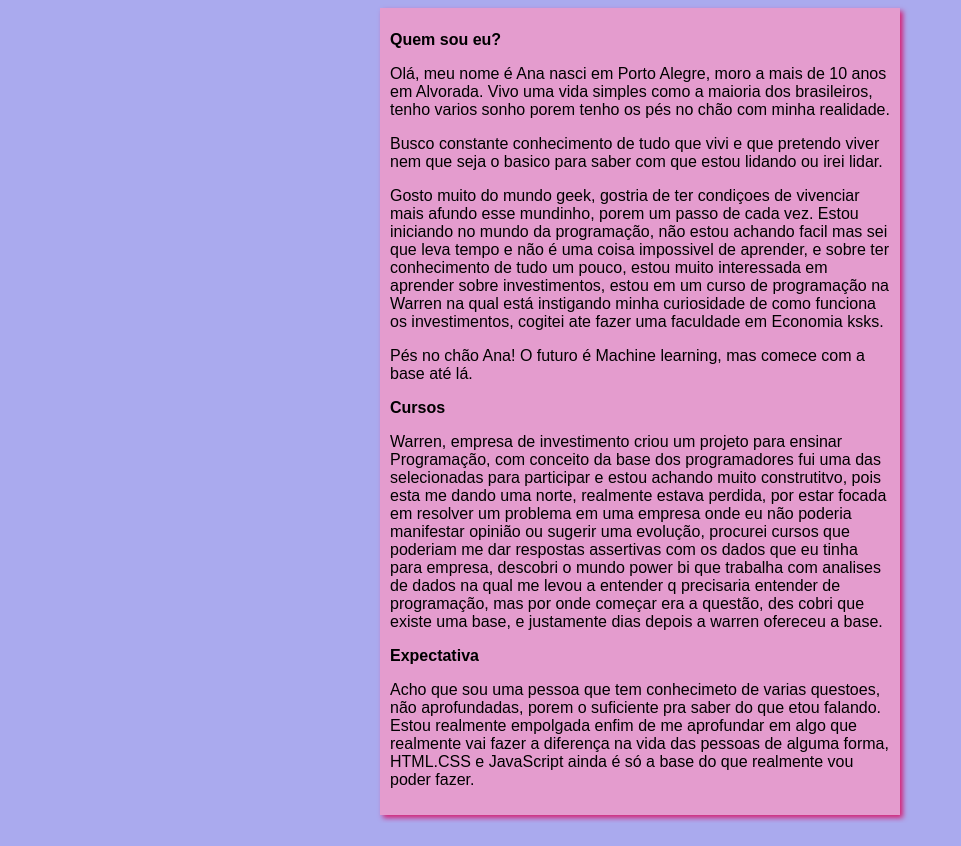
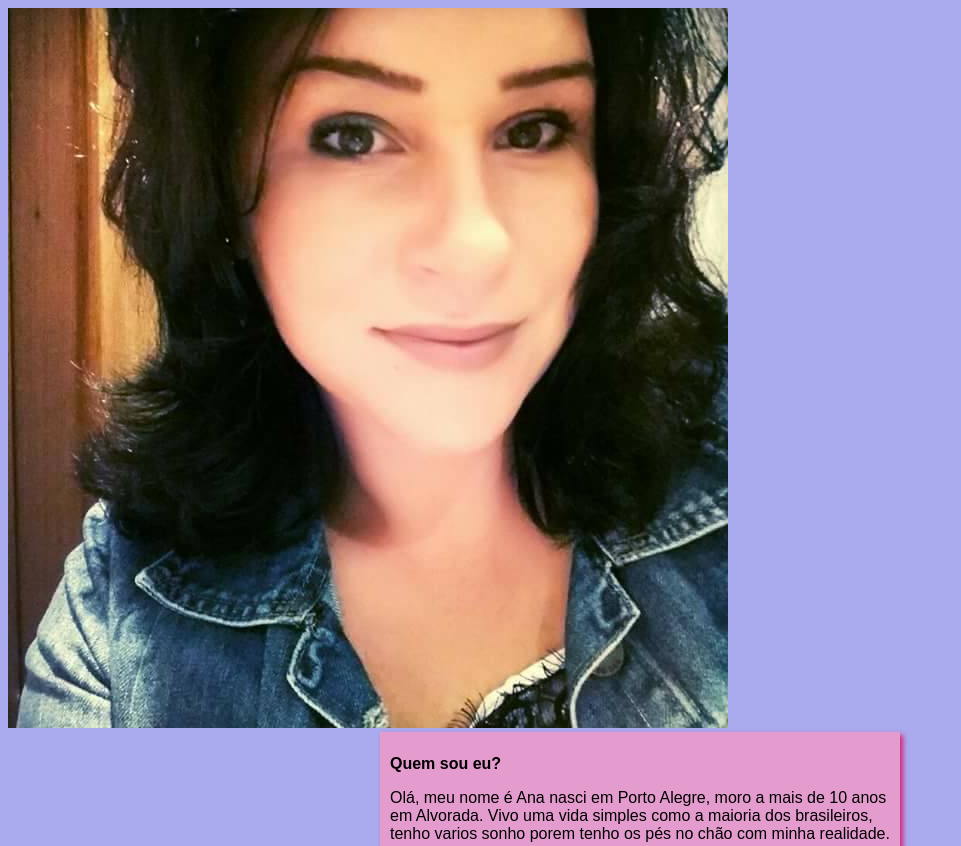
Before and after one commit to anaboteleiro/projeto-site, a plain HTML site: page index.html in a window 1280 px wide. Shown: the top 846 px of the page, without its empty margins (0-961 px from the left). Before the commit the page ends 823 px from the top, so only its background shows below. Drawn offline with Linux system fonts and the light colour scheme.

Commit message:
Update index.html

```diff
--- a/index.html
+++ b/index.html
@@ -6,6 +6,7 @@
     <meta http-equiv="X-UA-Compatible" content="IE=edge">
     <meta name="viewport" content="width=device-width, initial-scale=1.0">
     <title>Ana Boteleiro</title>
+    <img src="ana1.jpg" alt="anaboteleiro">
 </head>
 <body>
     <main>
```
